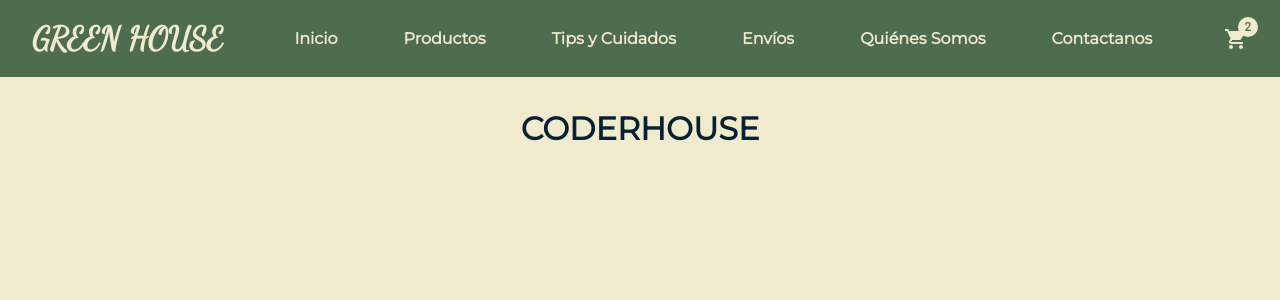
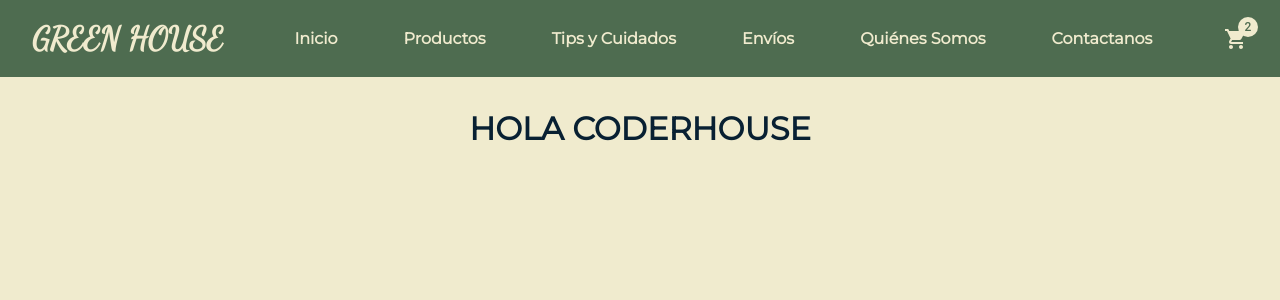
Before and after one commit to Rodrigogzmn6/Green_House, a React (Create React App) app: page / in a window 1280 px wide. Shown: the top 300 px of the page. Built offline with nearby package versions, Linux system fonts and the light colour scheme.

Commit message:
Devolucion 1 - Desestructuracion de props

```diff
--- a/src/App.js
+++ b/src/App.js
@@ -7,7 +7,7 @@ function App() {
   return (
     <div className="App">
       <NavBar />
-      <ItemListContainer greeting='CODERHOUSE'/>
+      <ItemListContainer greeting='HOLA CODERHOUSE'/>
     </div>
   );
 }
--- a/src/components/ItemListContainer/ItemListContainer.js
+++ b/src/components/ItemListContainer/ItemListContainer.js
@@ -1,10 +1,10 @@
 import React from 'react';
 import './ItemListContainer.css';
 
-function ItemListContainer(props) {
+function ItemListContainer({ greeting }) {
     return (
         <div className="item-list-container" style={{padding: '2rem 4rem'}}>
-            <h1>{props.greeting}</h1>
+            <h1>{greeting}</h1>
         </div>
     );
 }
```
